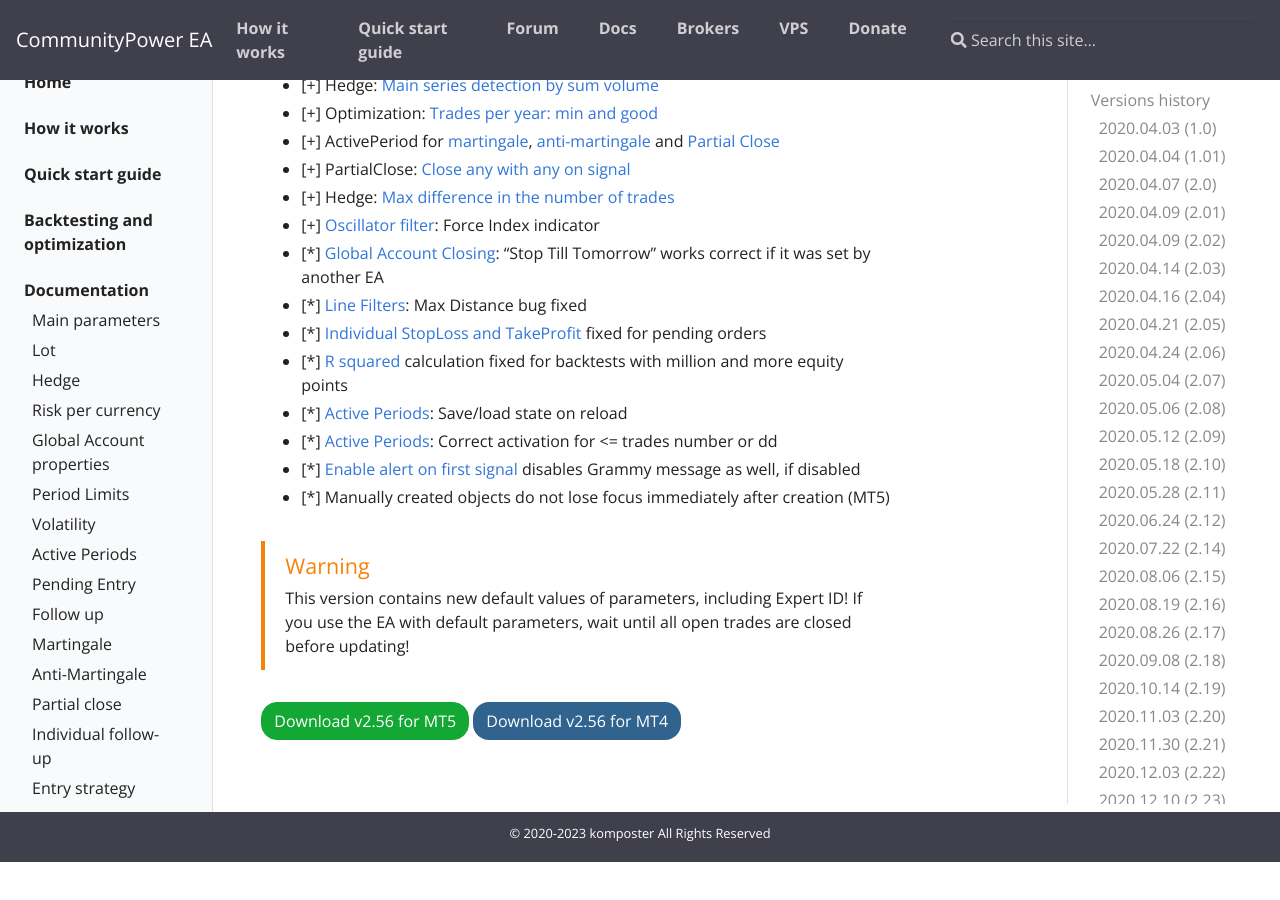
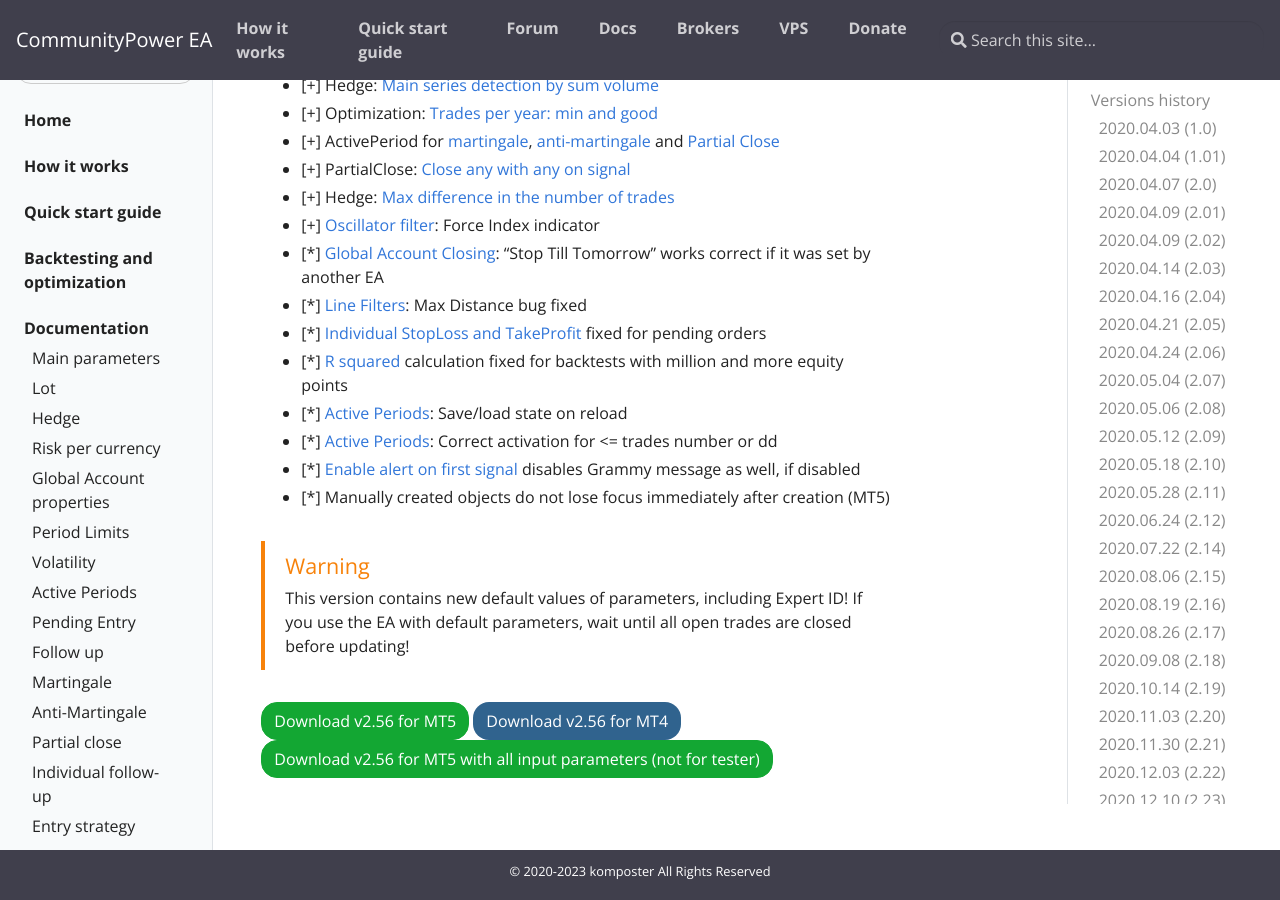
Before and after one commit to komposter/CommunityPowerEA.com, a Jekyll site: the page built from _docs/versions-history.md, in a window 1280 px wide and 900 px high, scrolled down 20684 px. Built offline with Jekyll 4.4.1, drawn with Linux system fonts in a browser that asks for light colours; before the commit the page ends 21546 px from its top, so only the background shows below that.

Commit message:
Content change

```diff
--- a/_docs/versions-history.md
+++ b/_docs/versions-history.md
@@ -715,3 +715,4 @@
 
 [<button class="btn btn-success">Download v2.56 for MT5</button>]({{site.baseurl}}/assets/EAs/CommunityPower 2.56.ex5)
 [<button class="btn btn-primary">Download v2.56 for MT4</button>]({{site.baseurl}}/assets/EAs/CommunityPower 2.56.ex4)
+[<button class="btn btn-success">Download v2.56 for MT5 with all input parameters (not for tester)</button>]({{site.baseurl}}/assets/EAs/CommunityPower 2.56.a.ex5)
```
Also changed, not shown: 1 other file.
